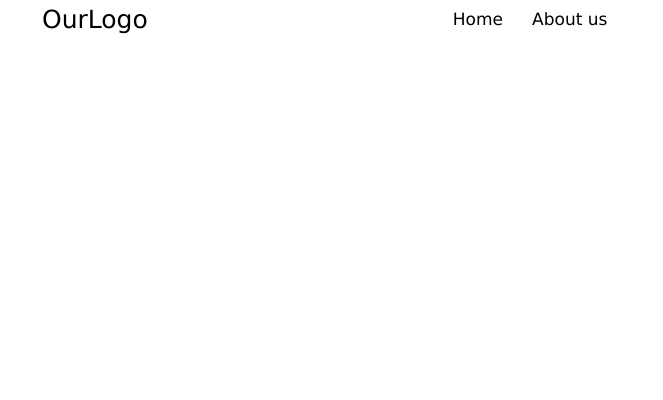
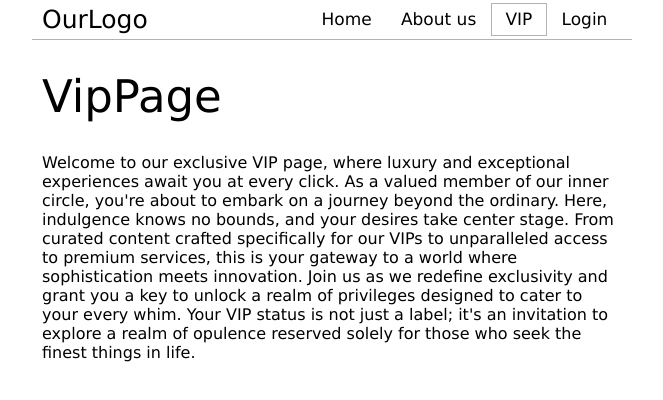
Before and after one commit to MariusCodeAcademy/feu8_12_react_context_api_formik, a React (Vite) app: page /vip in a window 1280 px wide. Shown: the top 400 px of the page, without its empty margins (308-971 px from the left). Built offline with nearby package versions, Linux system fonts and the light colour scheme.

Commit message:
Vip ir login pages

```diff
--- a/src/App.jsx
+++ b/src/App.jsx
@@ -3,6 +3,8 @@ import HomePage from './pages/HomePage';
 import AboutPage from './pages/AboutPage';
 import './App.css';
 import Header from './components/layout/Header';
+import VipPage from './pages/VipPage';
+import LoginPage from './pages/LoginPage';
 
 export default function App() {
   return (
@@ -11,6 +13,8 @@ export default function App() {
       <Routes>
         <Route path='/' element={<HomePage />} />
         <Route path='/about' element={<AboutPage />} />
+        <Route path='/vip' element={<VipPage />} />
+        <Route path='/login' element={<LoginPage />} />
       </Routes>
     </div>
   );
--- a/src/components/layout/Header.jsx
+++ b/src/components/layout/Header.jsx
@@ -7,6 +7,8 @@ const HeaderContainer = styled(Wrap)`
   gap: 15px;
   align-items: center;
   justify-content: space-between;
+  margin-bottom: 30px;
+  border-bottom: 1px solid #b3b3b3;
 `;
 
 const Logo = styled(Link)`
@@ -37,6 +39,8 @@ export default function Header() {
       <Nav>
         <OneLink to={'/'}>Home</OneLink>
         <OneLink to={'/about'}>About us</OneLink>
+        <OneLink to={'/vip'}>VIP</OneLink>
+        <OneLink to={'/login'}>Login</OneLink>
       </Nav>
     </HeaderContainer>
   );
--- /dev/null
+++ b/src/pages/LoginPage.jsx
@@ -0,0 +1,15 @@
+import styled from 'styled-components';
+import Wrap from '../styled/Wrap.styled';
+
+const Title = styled.h1`
+  font-size: 35px;
+  font-weight: 500;
+`;
+
+export default function LoginPage() {
+  return (
+    <Wrap>
+      <Title>Login here</Title>
+    </Wrap>
+  );
+}
--- /dev/null
+++ b/src/pages/VipPage.jsx
@@ -0,0 +1,28 @@
+import styled from 'styled-components';
+import Wrap from '../styled/Wrap.styled';
+
+const Title = styled.h1`
+  font-size: 45px;
+  font-weight: 500;
+`;
+
+export default function VipPage() {
+  return (
+    <Wrap>
+      <Title>VipPage</Title>
+      <p>
+        Welcome to our exclusive VIP page, where luxury and exceptional
+        experiences await you at every click. As a valued member of our inner
+        circle, you're about to embark on a journey beyond the ordinary. Here,
+        indulgence knows no bounds, and your desires take center stage. From
+        curated content crafted specifically for our VIPs to unparalleled access
+        to premium services, this is your gateway to a world where
+        sophistication meets innovation. Join us as we redefine exclusivity and
+        grant you a key to unlock a realm of privileges designed to cater to
+        your every whim. Your VIP status is not just a label; it's an invitation
+        to explore a realm of opulence reserved solely for those who seek the
+        finest things in life.
+      </p>
+    </Wrap>
+  );
+}
```
Also changed, not shown: 1 other file (tests, documents, lock files or other folders).
